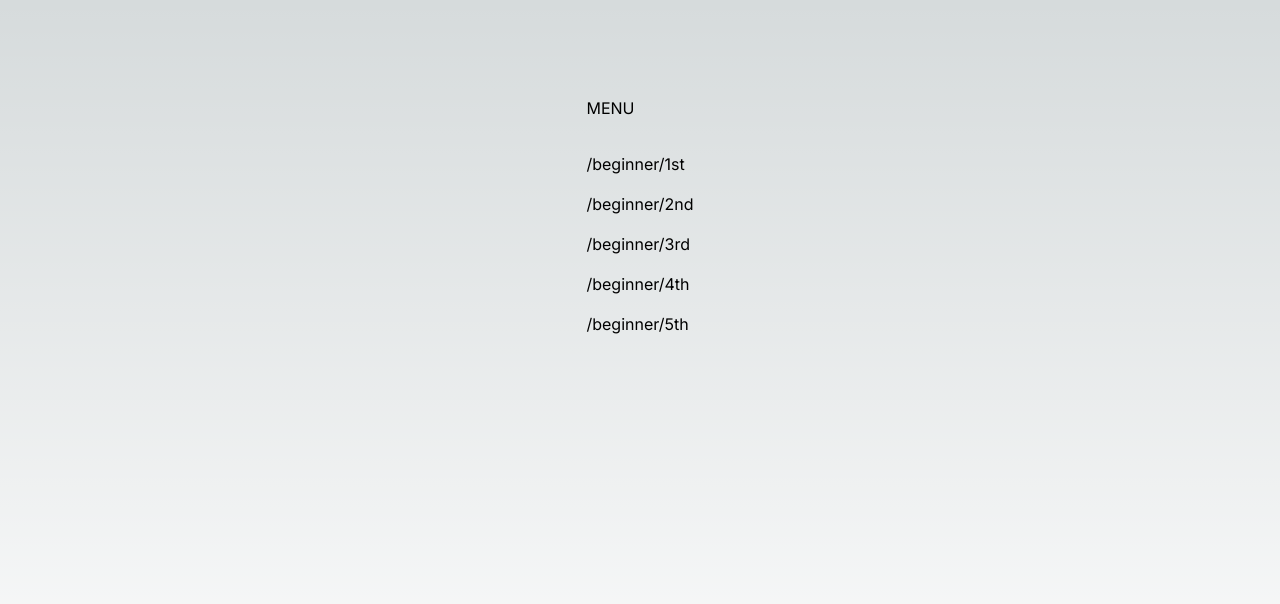
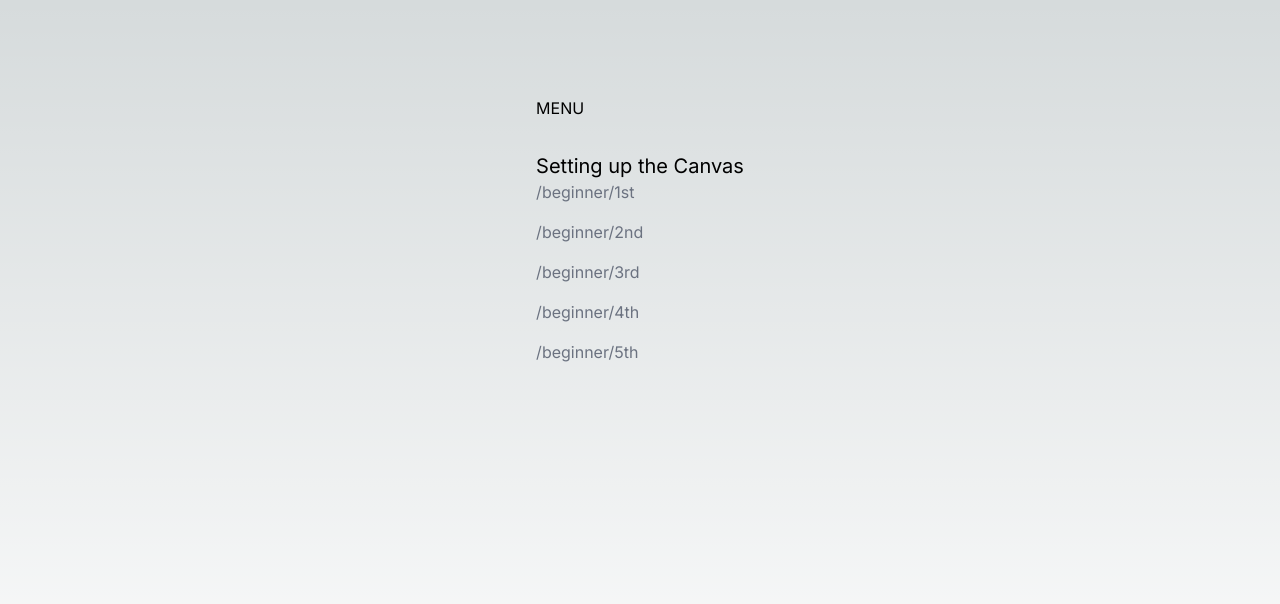
Before and after one commit to yyamazaki1732/r3f-practice, a Next.js app: page / in a window 1280 px wide. Shown: the top 604 px of the page. Built offline with nearby package versions, Linux system fonts and the light colour scheme.

Commit message:
add: heading to menulist

```diff
--- a/src/app/page.tsx
+++ b/src/app/page.tsx
@@ -4,6 +4,7 @@ export default function Home() {
   const siteMap = [
     {
       path: '/beginner/1st',
+      heading: 'Setting up the Canvas',
     },
     {
       path: '/beginner/2nd',
@@ -23,10 +24,13 @@ export default function Home() {
       <div className='flex flex-col gap-y-8'>
         <h1>MENU</h1>
         <ul className='flex flex-col gap-y-4'>
-          {siteMap.map(({ path }) => {
+          {siteMap.map(({ path, heading }) => {
             return (
               <li key={path}>
-                <Link href={path}>{path}</Link>
+                <Link href={path}>
+                  {heading && <span className='text-xl'>{heading}</span>}
+                  <span className='block text-gray-500'>{path}</span>
+                </Link>
               </li>
             );
           })}
```
